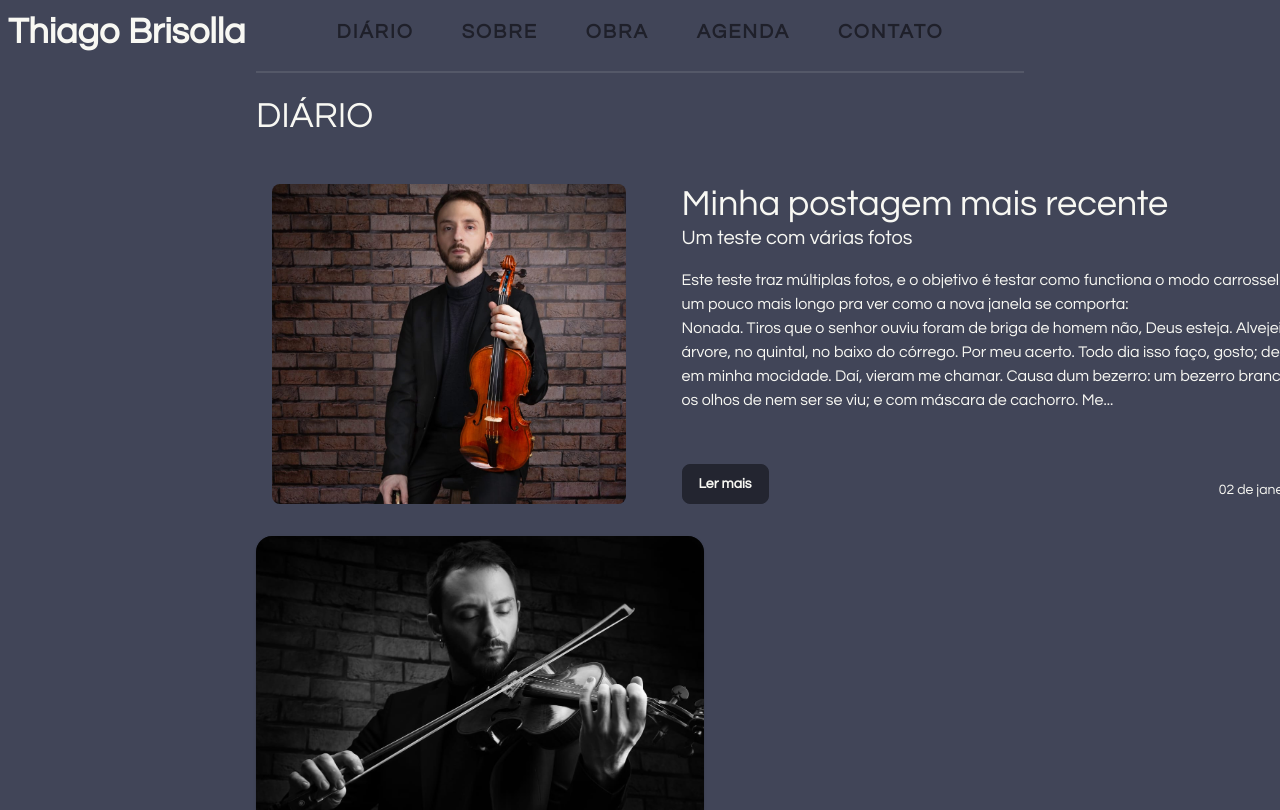
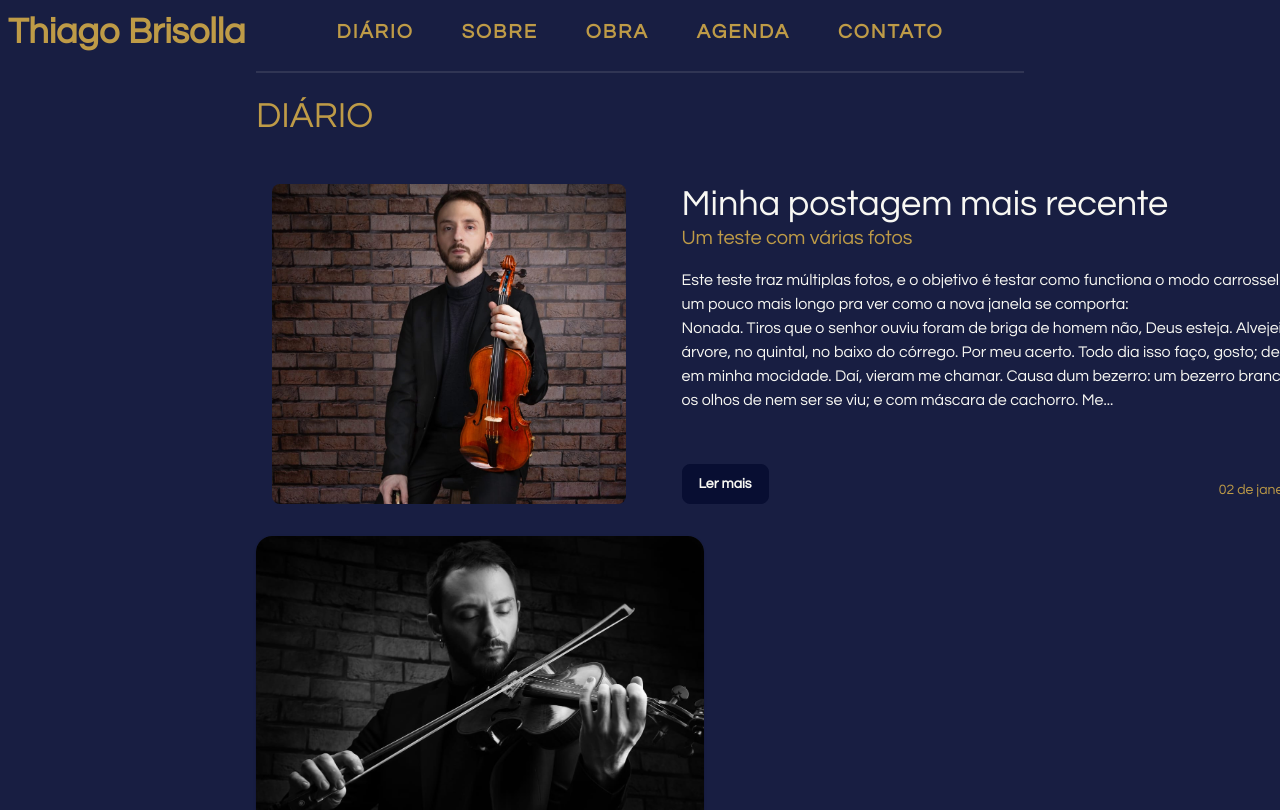
Before and after one commit to ahbarrozo/thiago-brisolla-site, a SvelteKit app: page / in a window 1280 px wide. Shown: the top 810 px of the page. Built offline with nearby package versions, Linux system fonts and the light colour scheme; some icons are missing.

Commit message:
Modify theme

```diff
--- a/src/app.css
+++ b/src/app.css
@@ -3,9 +3,12 @@
 @plugin 'daisyui/theme' {
     name: "dracula";
     default: true;
-    --color-primary: var(--color-base-content);
-    --color-secondary: var(--color-base-300);
-    --background: var(--color-neutral);
+    --color-base-100: #282e52;
+    --color-base-200: #080e32;
+    --color-primary: #be9b47;
+    --color-secondary: #be9b47;
+    --color-secondary-highlight: #ceab57;
+    --background: #181e42;
     --blog-card-background: var(--color-base-100);
     --card-p: 1.5rem;
 }
@@ -23,13 +26,23 @@ body {
     background: var(--background);
 }
 
+h2 {
+    color: var(--color-primary);
+}
+
+p {
+    text-justify: auto;
+}
+
 /* a paragraph proceeded by another paragraph will have a top margin */
 p + p {
     margin-top: 0.5rem;
 }
 
 a:hover, button:hover {
-    color: var(--color-neutral-content);
+    color: var(--color-secondary-highlight);
+    cursor: pointer;
+    transition: color 0.125s;
 }
 
 .card {
```
Lines whose indentation alone changed are shown as unchanged.
